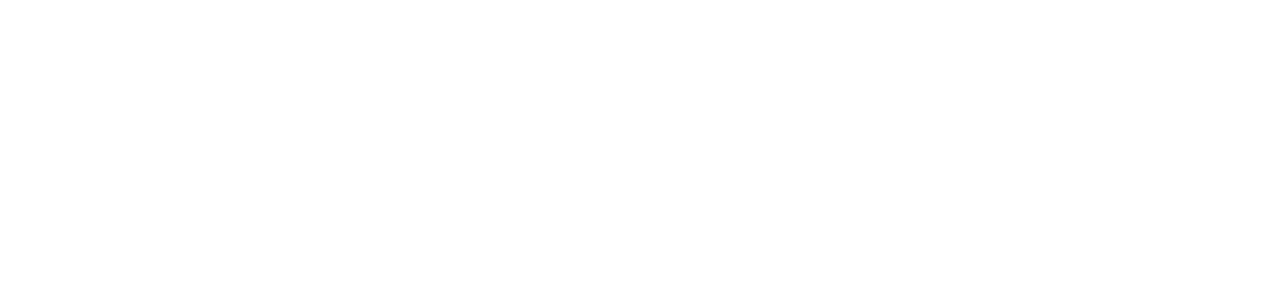
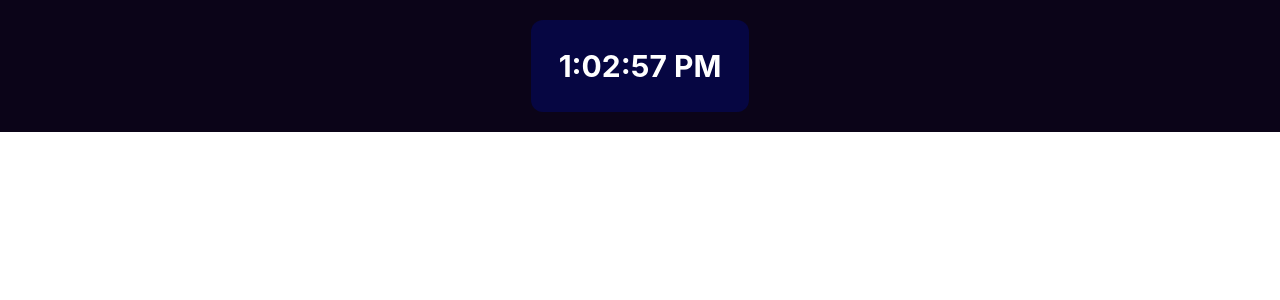
Before and after one commit to sgrhere/react-mini-tasks, a React (Vite) app: page /time in a window 1280 px wide. Before the commit this address had no page. Shown: the top 300 px of the page. Built offline with nearby package versions, Linux system fonts and the light colour scheme.

Commit message:
digital-clock logic initiated

```diff
--- a/src/App.jsx
+++ b/src/App.jsx
@@ -5,6 +5,7 @@ import TernaryPage from './pages/TernaryPage'
 import PropPage from './pages/PropPage'
 import SkeletonLoaderPage from './pages/SkeletonLoaderPage'
 import Mode from './pages/ModeSwitching/Mode'
+import Time from './pages/Clock/Time'
 function App() {
 
   return (
@@ -16,6 +17,7 @@ function App() {
         <Route path='/props' element={<PropPage />} />
         <Route path='/skeleton-profile' element={<SkeletonLoaderPage />} />
         <Route path='/modes' element={<Mode />} />
+        <Route path='/time' element={<Time />} />
       </Routes>
     </BrowserRouter>
   )
--- /dev/null
+++ b/src/pages/Clock/Time.jsx
@@ -0,0 +1,21 @@
+import { useEffect, useState } from "react"
+
+function Time() {
+    const[time, setTime]= useState(new Date().toLocaleTimeString())
+
+    useEffect(()=>{
+        setInterval(()=>{
+            setTime(new Date().toLocaleTimeString())
+        },1000)
+    },[])
+
+    return (
+        <div className='bg-[#0b0418]  flex justify-center p-5'>
+            <div className='p-7 bg-[#060642] w-fit h-fit rounded-xl text-3xl text-white font-bold'>
+                {time}
+            </div>
+        </div>
+    )
+}
+
+export default Time
--- a/src/pages/Home.jsx
+++ b/src/pages/Home.jsx
@@ -11,6 +11,7 @@ function Home() {
         <li><Link to="/props">Props</Link></li>
         <li><Link to="/skeleton-profile">Skeleton Loader</Link></li>
         <li><Link to="/modes">Light/Dark Mode</Link></li>
+        <li><Link to="/time">Clock Time</Link></li>
       </ol>
     </>
   )
```
Also changed, not shown: src/pages/Clock/README.md (added).
